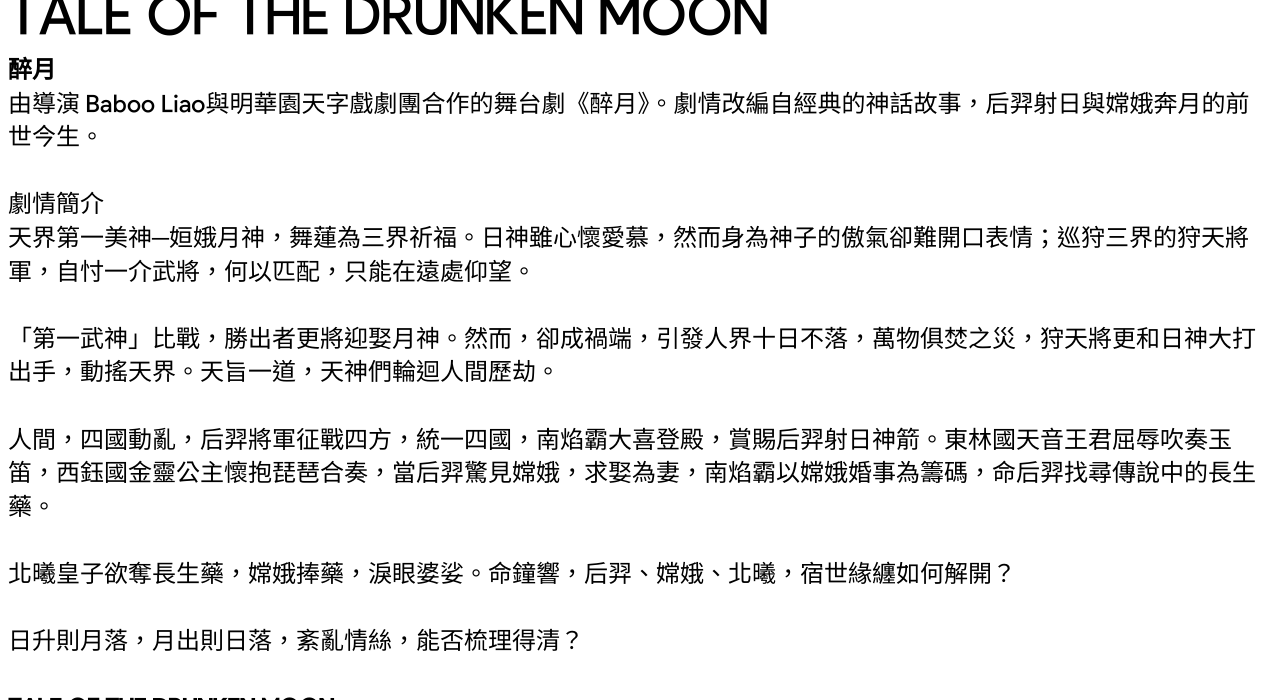
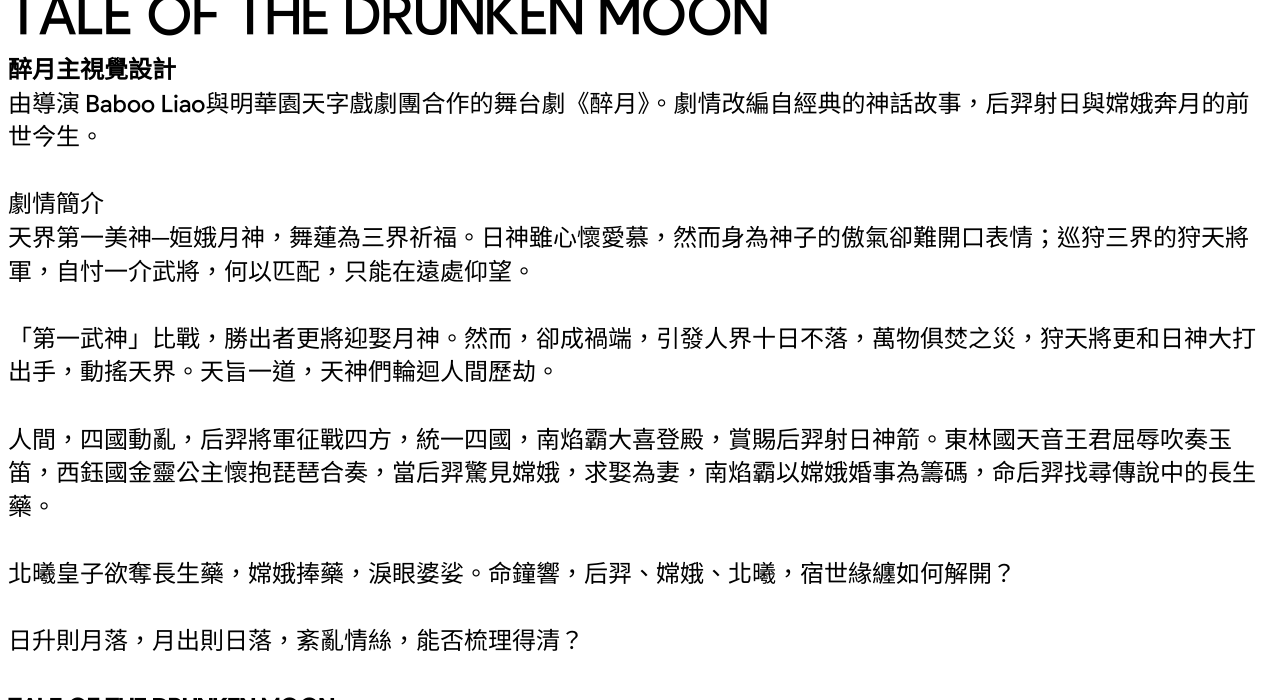
Before and after one commit to houthtw/houthtw.github.io, a Jekyll site: the page built from _posts/2022-05-30-tale-of-the-drunken-moon.md, in a window 1280 px wide and 900 px high, scrolled down 840 px, cut to the strip 200-900 px from the top of the window. Built offline with Jekyll 4.4.1, drawn with Linux system fonts in a browser that asks for light colours; some web fonts are replaced.

Commit message:
Updated '_posts/2022-05-30-tale-of-the-drunken-moon.md' via CloudCannon

```diff
--- a/_posts/2022-05-30-tale-of-the-drunken-moon.md
+++ b/_posts/2022-05-30-tale-of-the-drunken-moon.md
@@ -5,7 +5,7 @@ thumbnail: /uploads/DRUNKEN_MOON/1.jpg
 thumbnail_w: 2000
 thumbnail_h: 1333
 description_markdown: >-
-  **醉月**<br>由導演 Baboo Liao與明華園天字戲劇團合作的舞台劇《醉月》。劇情改編自經典的神話故事，后羿射日與嫦娥奔月的前世今生。
+  **醉月主視覺設計**<br>由導演 Baboo Liao與明華園天字戲劇團合作的舞台劇《醉月》。劇情改編自經典的神話故事，后羿射日與嫦娥奔月的前世今生。
 
 
   劇情簡介<br>天界第一美神─姮娥月神，舞蓮為三界祈福。日神雖心懷愛慕，然而身為神子的傲氣卻難開口表情；巡狩三界的狩天將軍，自忖一介武將，何以匹配，只能在遠處仰望。
```
